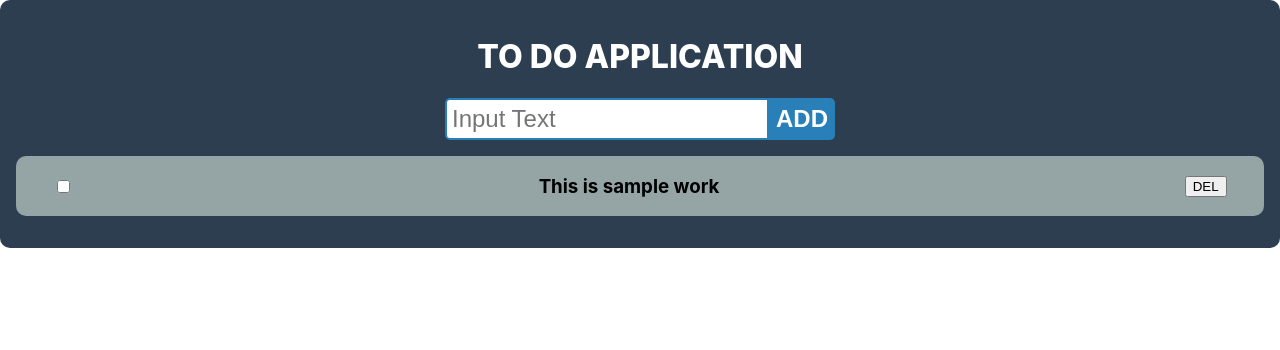
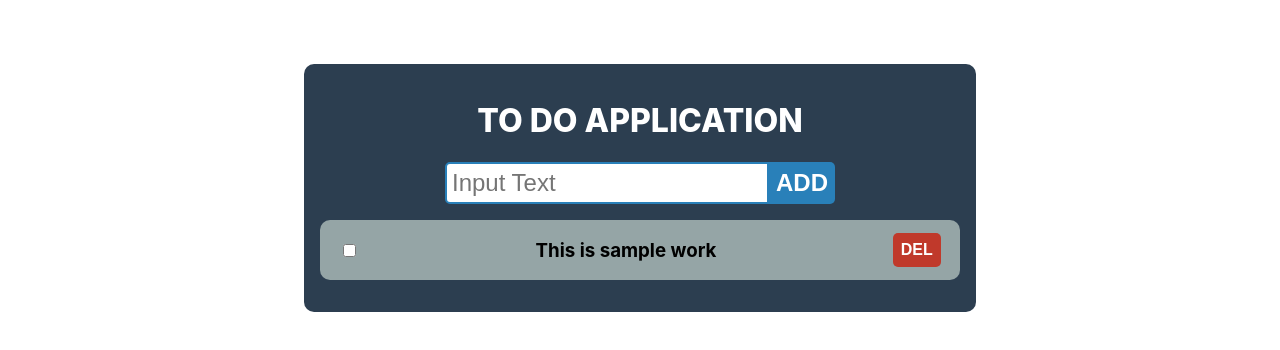
Before and after one commit to iCET-Project-Class-B01/Intro-to-React, a React (Create React App) app: page / in a window 1280 px wide. Shown: the top 350 px of the page. Built offline with nearby package versions, Linux system fonts and the light colour scheme.

Commit message:
Work Record Style Done

```diff
--- a/src/components/OuterWrapper.module.css
+++ b/src/components/OuterWrapper.module.css
@@ -2,4 +2,9 @@
    background-color: #2c3e50;
    border-radius: 10px;
    padding: 1rem;
+   width: 50%;
+   position: absolute;
+   margin: 4rem auto 0rem auto;
+   left: 0;
+   right: 0;
 }
--- a/src/components/WorkRecord/WorkRecord.js
+++ b/src/components/WorkRecord/WorkRecord.js
@@ -6,7 +6,7 @@ const WorkRecord = () => {
       <div className={style.outer_div}>
          <input type="checkbox" />
          <h3>This is sample work</h3>
-         <button type="button">DEL</button>
+         <button className={style.button_style} type="button">DEL</button>
       </div>
    );
 }
--- a/src/components/WorkRecord/WorkRecord.module.css
+++ b/src/components/WorkRecord/WorkRecord.module.css
@@ -9,3 +9,13 @@
    align-items: center;
    margin: 1rem 0;
 }
+
+.button_style{
+   background-color: #c0392b;
+   color: white;
+   font-weight: 700;
+   font-size: 1rem;
+   border: 0px;
+   border-radius: 5px;
+   padding: 8px;
+}
```
